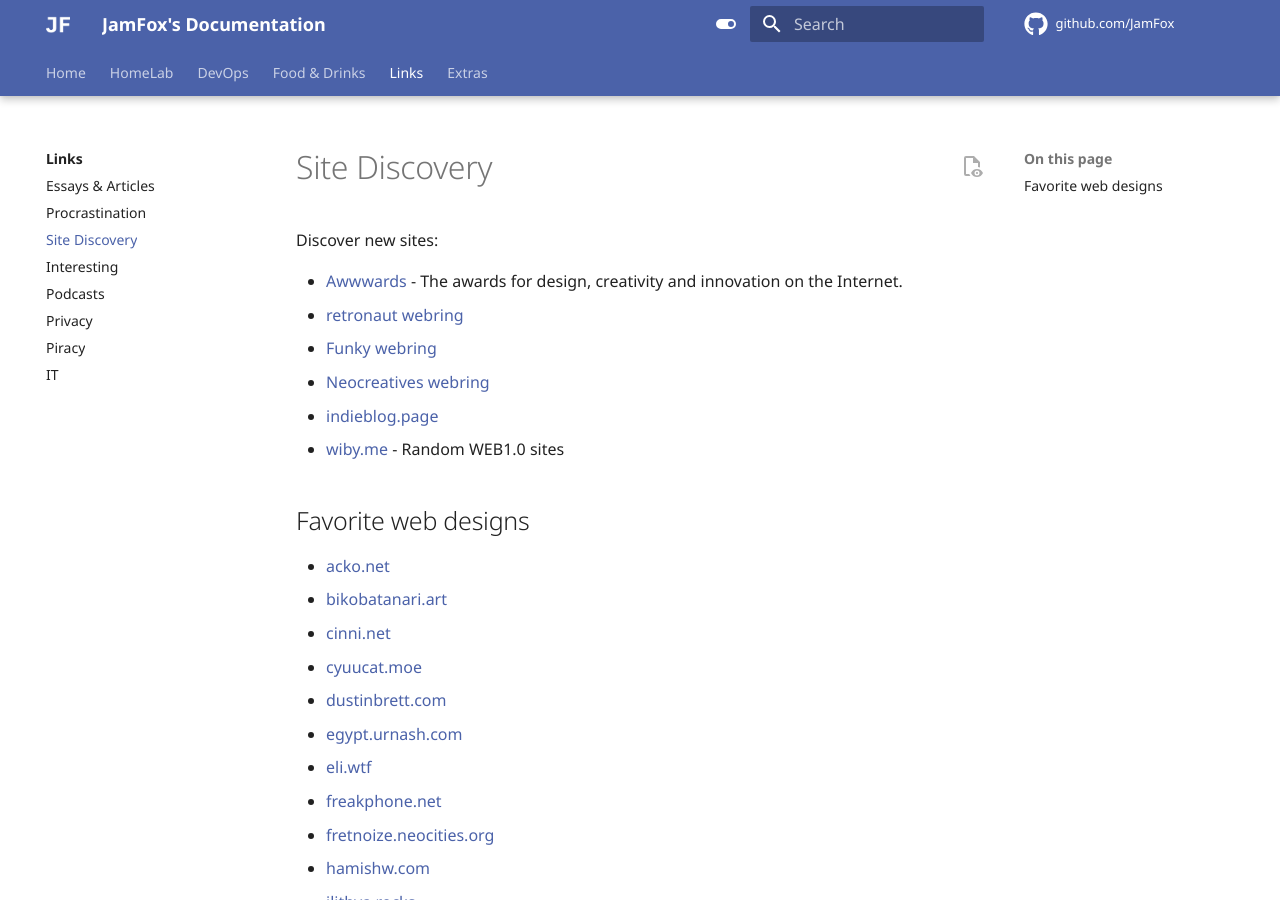
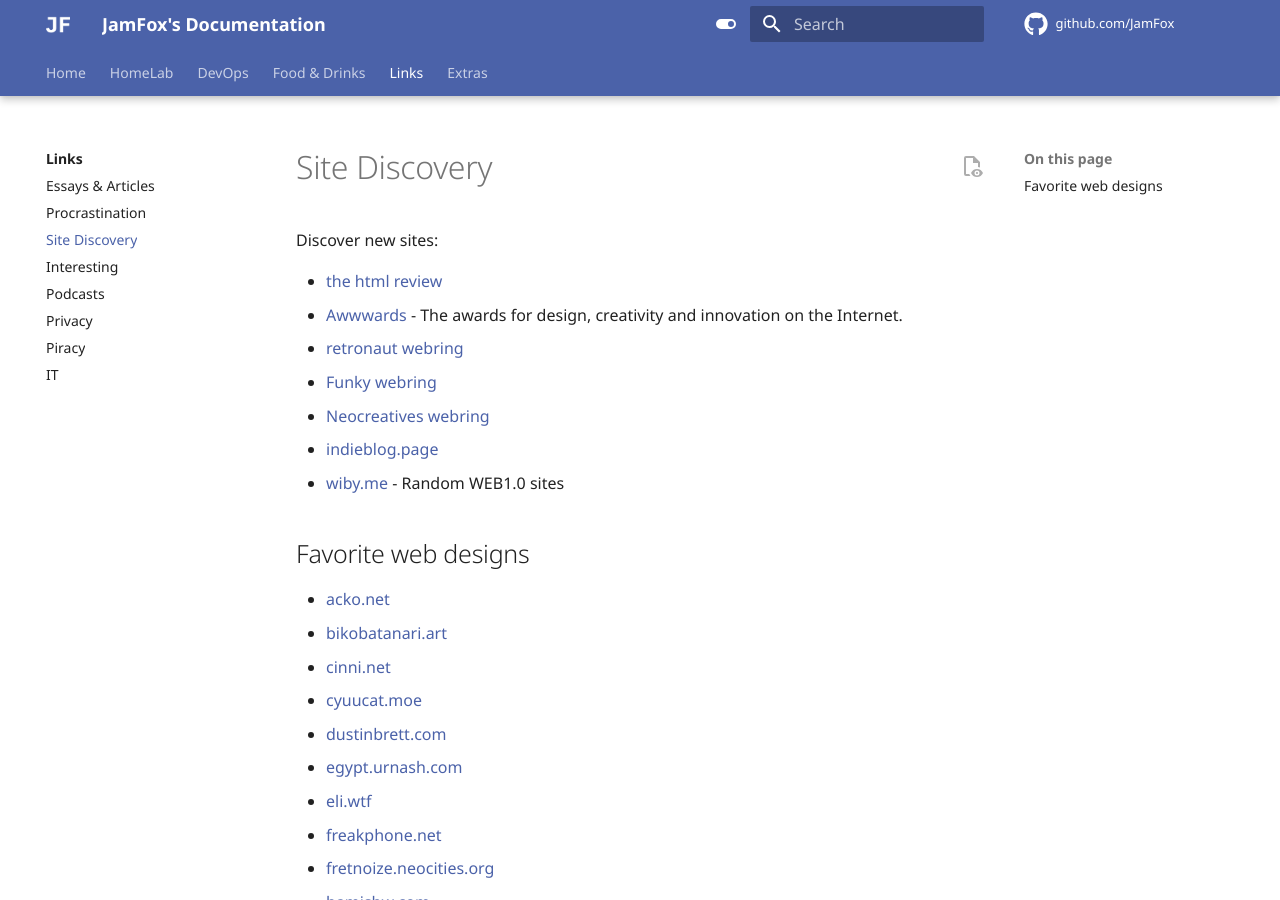
Before and after one commit to JamFox/docs.jamfox.dev, an MkDocs documentation site: the page built from docs/content/links/sites.md, in a window 1280 px wide and 900 px high. Built offline with MkDocs 1.6.1 and Material for MkDocs 9.7.7, drawn with Linux system fonts in a browser that asks for light colours; comment, search, counter and statistics services are not loaded.

Commit message:
add html review

```diff
--- a/docs/content/links/sites.md
+++ b/docs/content/links/sites.md
@@ -4,6 +4,7 @@ title: "Sites"
 
 Discover new sites:
 
+- [the html review](https://thehtml.review/)
 - [Awwwards](https://www.awwwards.com/) - The awards for design, creativity and innovation on the Internet.
 - [retronaut webring](https://webring.dinhe.net/)
 - [Funky webring](https://rocktype.neocities.org/funky-webring/)
```
